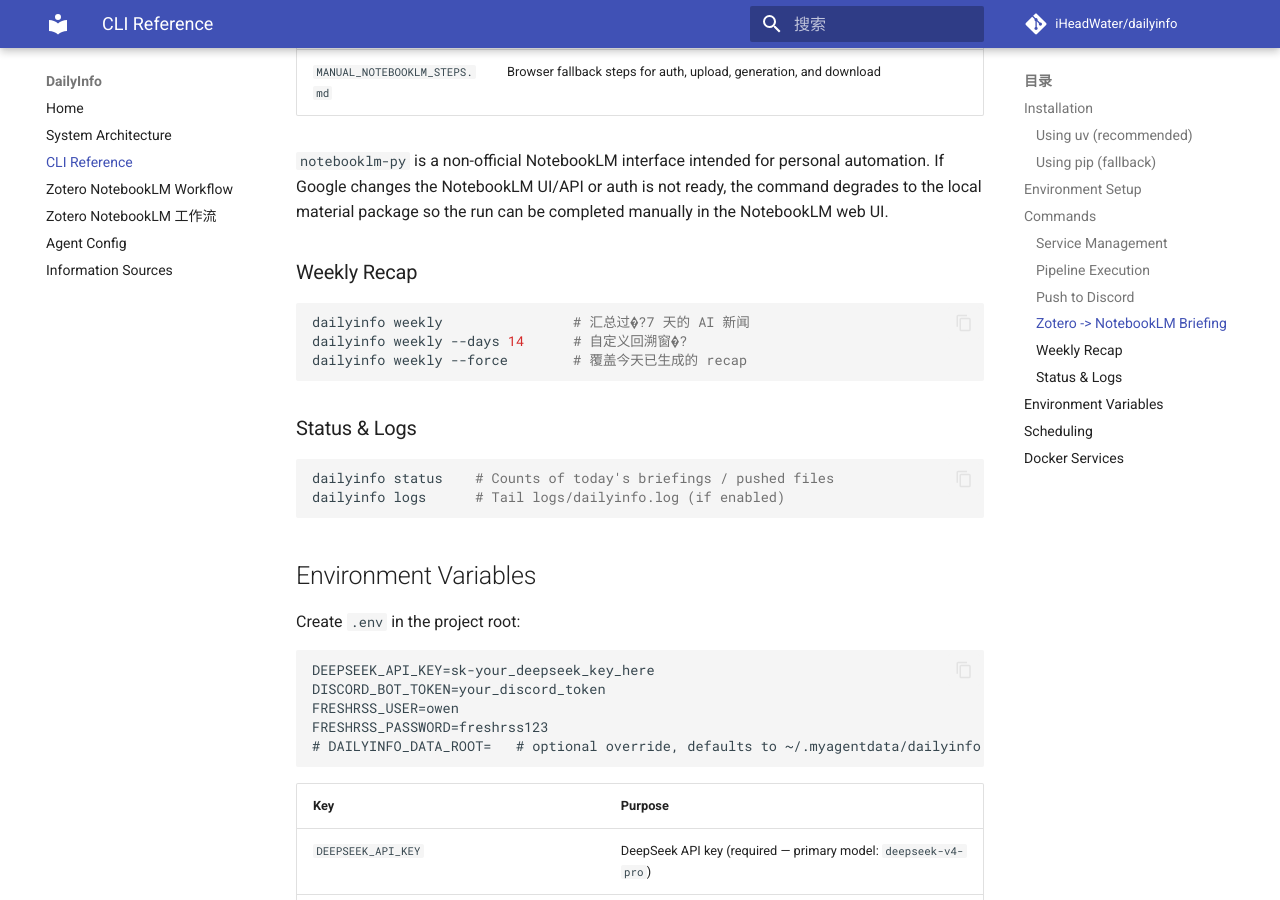
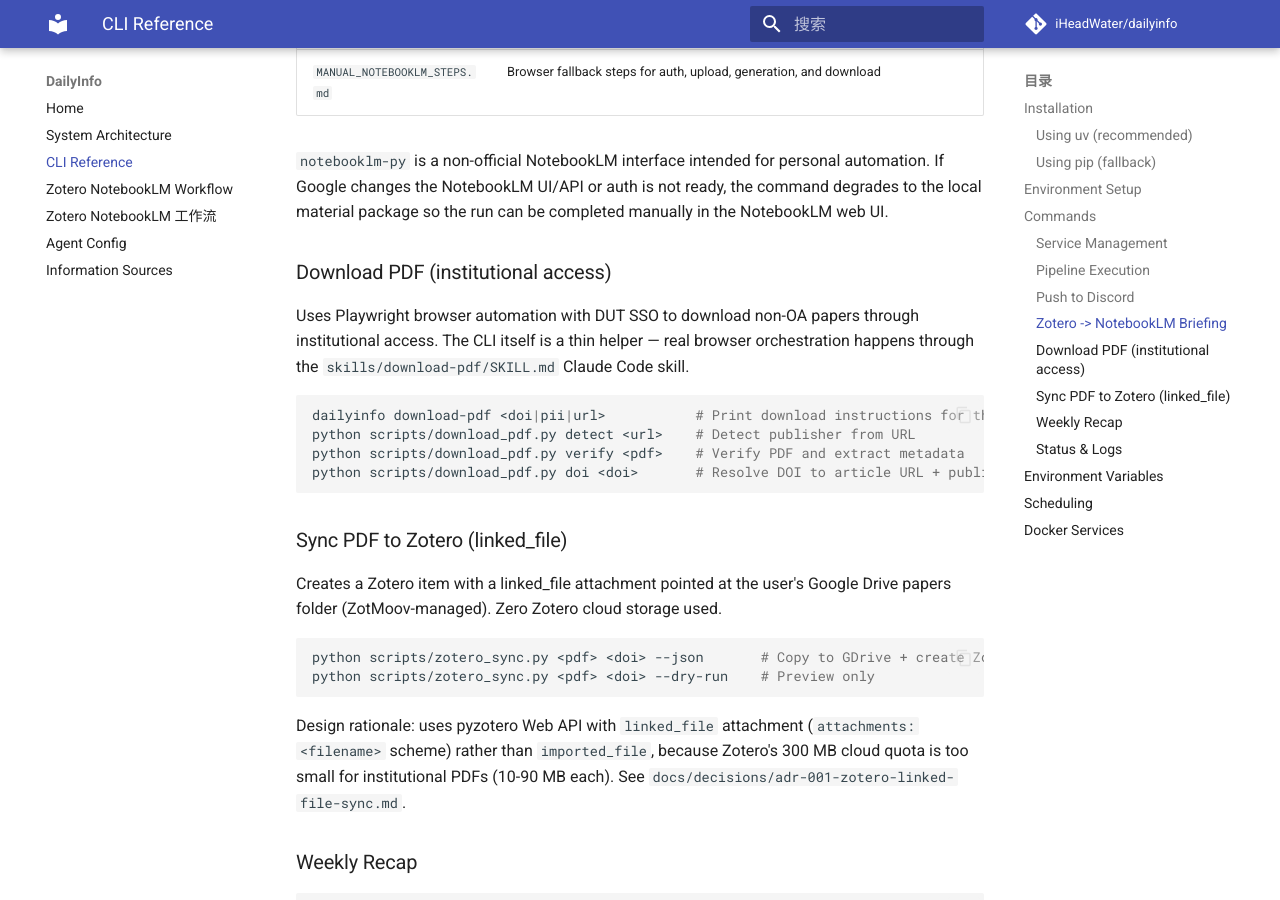
Before and after one commit to CylenLC/dailyinfo, an MkDocs documentation site: the page built from docs/cli.md, in a window 1280 px wide and 900 px high, scrolled down 3489 px. Built offline with MkDocs 1.6.1 and Material for MkDocs 9.7.7, drawn with Linux system fonts in a browser that asks for light colours; comment, search, counter and statistics services are not loaded; some of the changed text lies outside the part shown.

Commit message:
docs: add download-pdf + zotero_sync documentation, ADR-001 for linked_file design
- CLAUDE.md: add download-pdf/zotero_sync commands, env vars, skill section
- docs/cli.md: add Download PDF and Sync PDF to Zotero sections, Zotero env vars
- README.md / README.zh-CN.md: add commands, workflow section, env vars table
- docs/decisions/adr-001-zotero-linked-file-sync.md: capture decision to use
  linked_file attachments (pyzotero) vs zotero_add_from_file (MCP) vs rclone

````diff
--- a/docs/cli.md
+++ b/docs/cli.md
@@ -158,6 +158,34 @@
 command degrades to the local material package so the run can be completed
 manually in the NotebookLM web UI.
 
+### Download PDF (institutional access)
+
+Uses Playwright browser automation with DUT SSO to download non-OA papers through
+institutional access. The CLI itself is a thin helper — real browser orchestration
+happens through the `skills/download-pdf/SKILL.md` Claude Code skill.
+
+```bash
+dailyinfo download-pdf <doi|pii|url>           # Print download instructions for the skill
+python scripts/download_pdf.py detect <url>    # Detect publisher from URL
+python scripts/download_pdf.py verify <pdf>    # Verify PDF and extract metadata
+python scripts/download_pdf.py doi <doi>       # Resolve DOI to article URL + publisher
+```
+
+### Sync PDF to Zotero (linked_file)
+
+Creates a Zotero item with a linked_file attachment pointed at the user's Google
+Drive papers folder (ZotMoov-managed). Zero Zotero cloud storage used.
+
+```bash
+python scripts/zotero_sync.py <pdf> <doi> --json       # Copy to GDrive + create Zotero item
+python scripts/zotero_sync.py <pdf> <doi> --dry-run    # Preview only
+```
+
+Design rationale: uses pyzotero Web API with `linked_file` attachment
+(`attachments:<filename>` scheme) rather than `imported_file`, because Zotero's
+300 MB cloud quota is too small for institutional PDFs (10-90 MB each).
+See `docs/decisions/adr-001-zotero-linked-file-sync.md`.
+
 ### Weekly Recap
 
 ```bash
@@ -198,6 +226,9 @@
 | `FRESHRSS_PASSWORD` | FreshRSS password |
 | `DAILYINFO_FALLBACK_MODEL` | Fallback LLM when the primary model returns empty (default `moonshotai/kimi-k2.5`) |
 | `ZOTERO_LOCAL_BASE_URL` | Zotero local API base URL for `zotero-brief` (default `http://127.0.0.1:23119`) |
+| `ZOTERO_API_KEY` | Zotero Web API key for `zotero_sync.py` linked_file import (create at https://www.zotero.org/settings/keys) |
+| `ZOTERO_LIBRARY_ID` | Numeric Zotero user library ID for `zotero_sync.py` |
+| `GDRIVE_PAPERS_PATH` | Local path to Google Drive papers folder (ZotMoov target, same as Zotero's Linked Attachment Base Directory) |
 | `NOTEBOOKLM_HOME` | NotebookLM profile/auth directory used by `notebooklm-py`; must match the login run |
 
 ## Scheduling
````
Also changed, not shown: CLAUDE.md (+17 -0 lines), README.md (+16 -0 lines), README.zh-CN.md (+13 -0 lines), docs/decisions/adr-001-zotero-linked-file-sync.md (added, +68 -0 lines), docs/index.md (+16 -0 lines).
